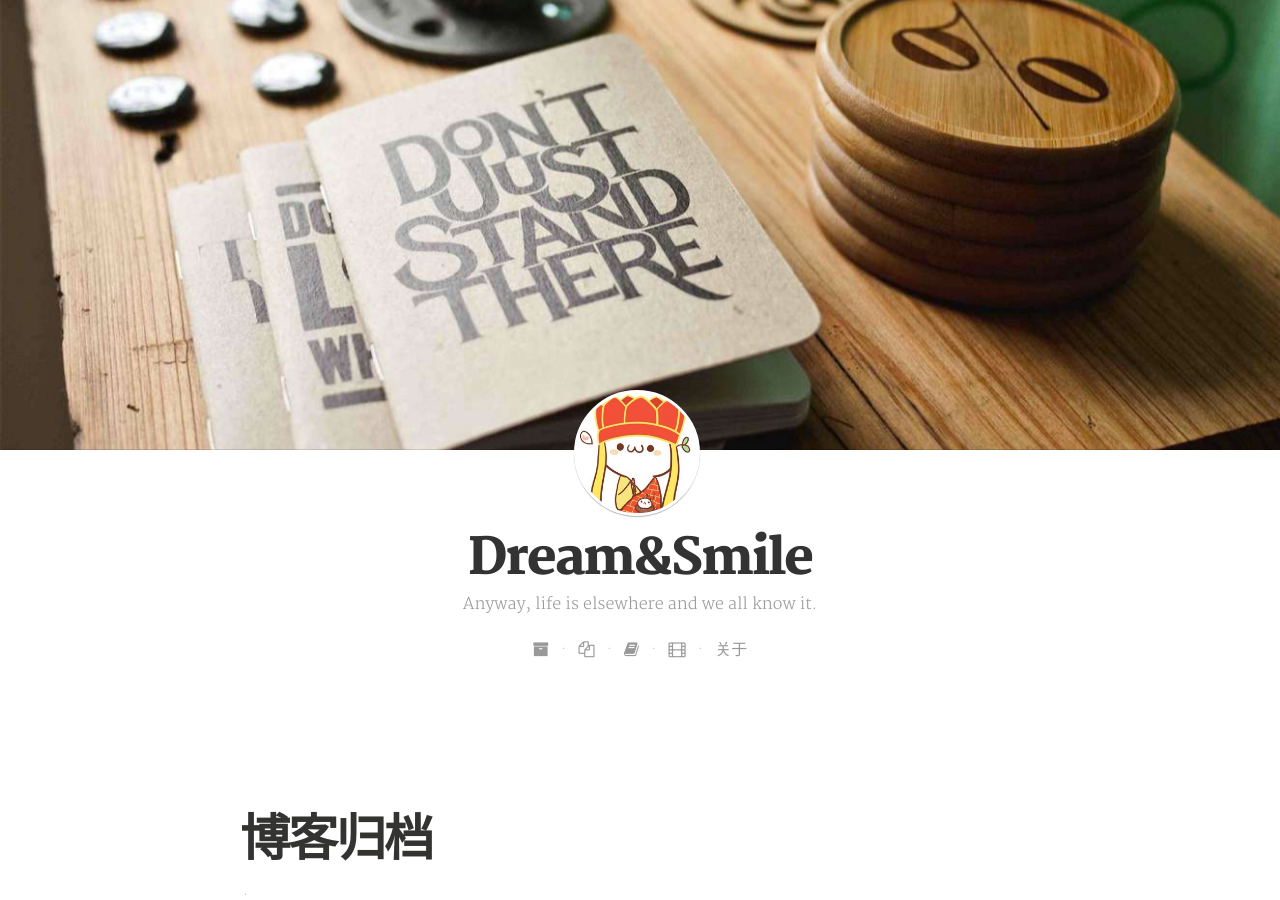
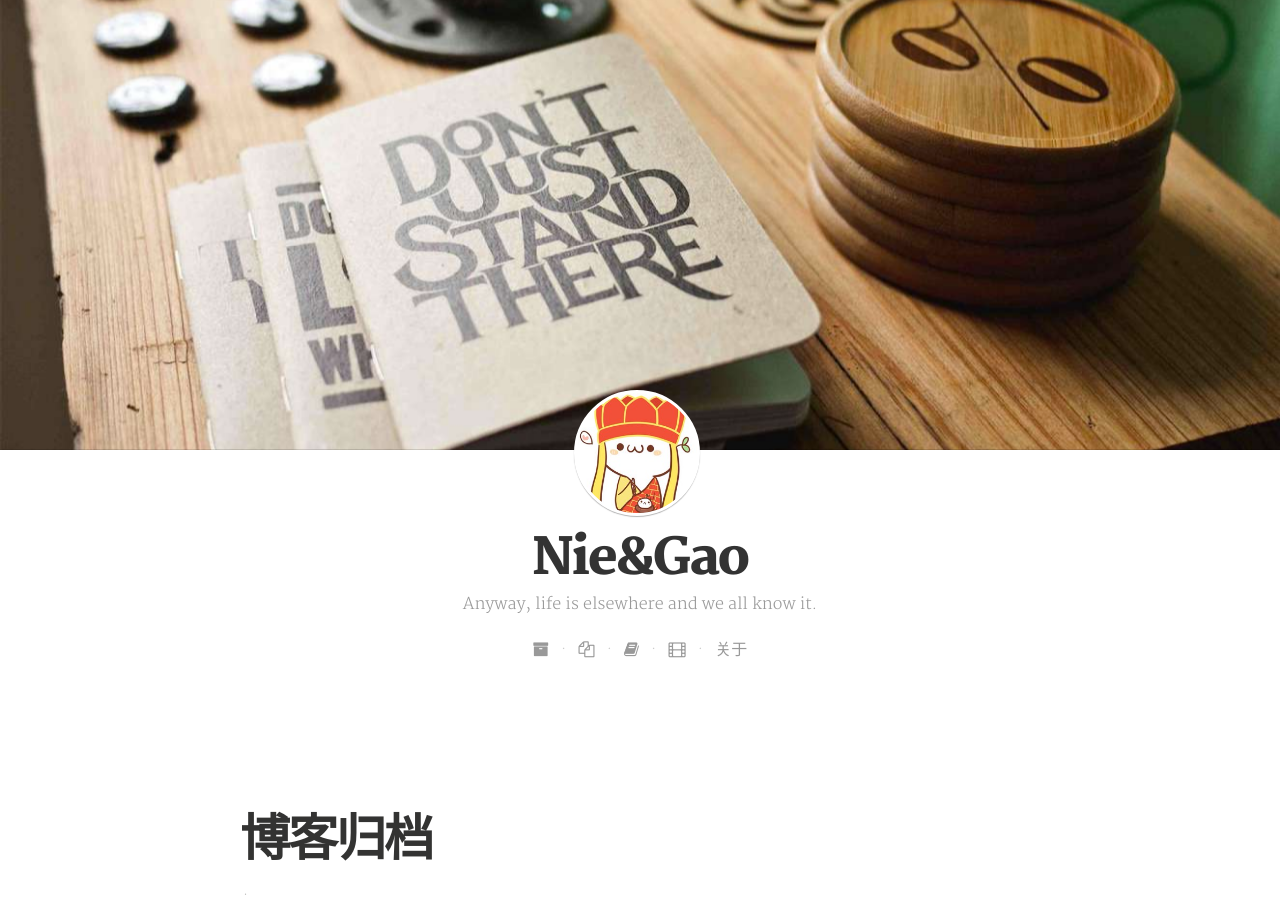
Before and after one commit to smile921/uestc-dpz.github.io, a Jekyll site: the page built from archive.md, in a window 1280 px wide and 900 px high. Built offline with Jekyll 4.4.1, drawn with Linux system fonts in a browser that asks for light colours.

Commit message:
change the name

```diff
--- a/_config.yml
+++ b/_config.yml
@@ -2,11 +2,11 @@
 highlighter: rouge
 
 # Site settings
-title: "Dream&Smile"
+title: "Nie&Gao"
 description: > # this means to ignore newlines until "email:"
    Anyway, life is elsewhere and we all know it.
 
-email: uestc_dpz@163.com
+email: niexiao@hotmail.com
 # blog logo
 logo: "/assets/images/avatar.jpg"
 # blog cover
```
Also changed, not shown: about.md (+1 -1 lines).
